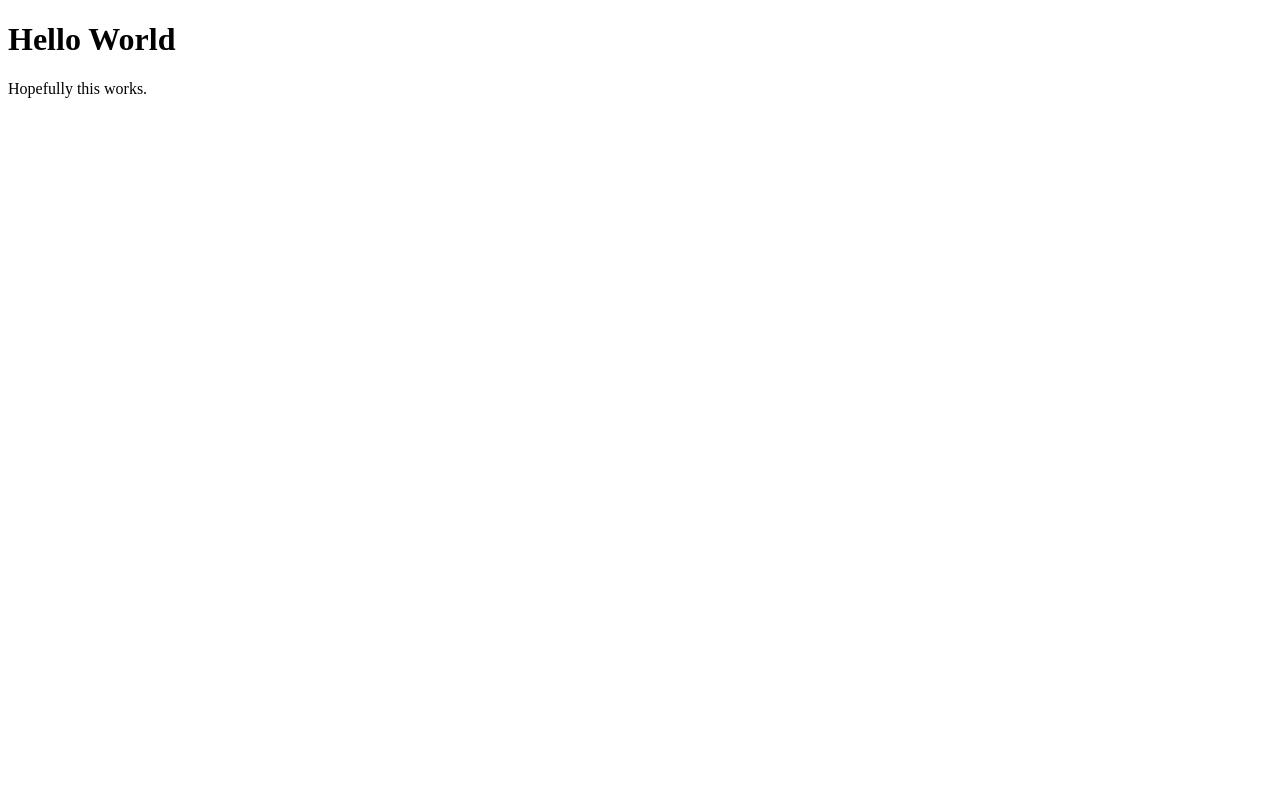
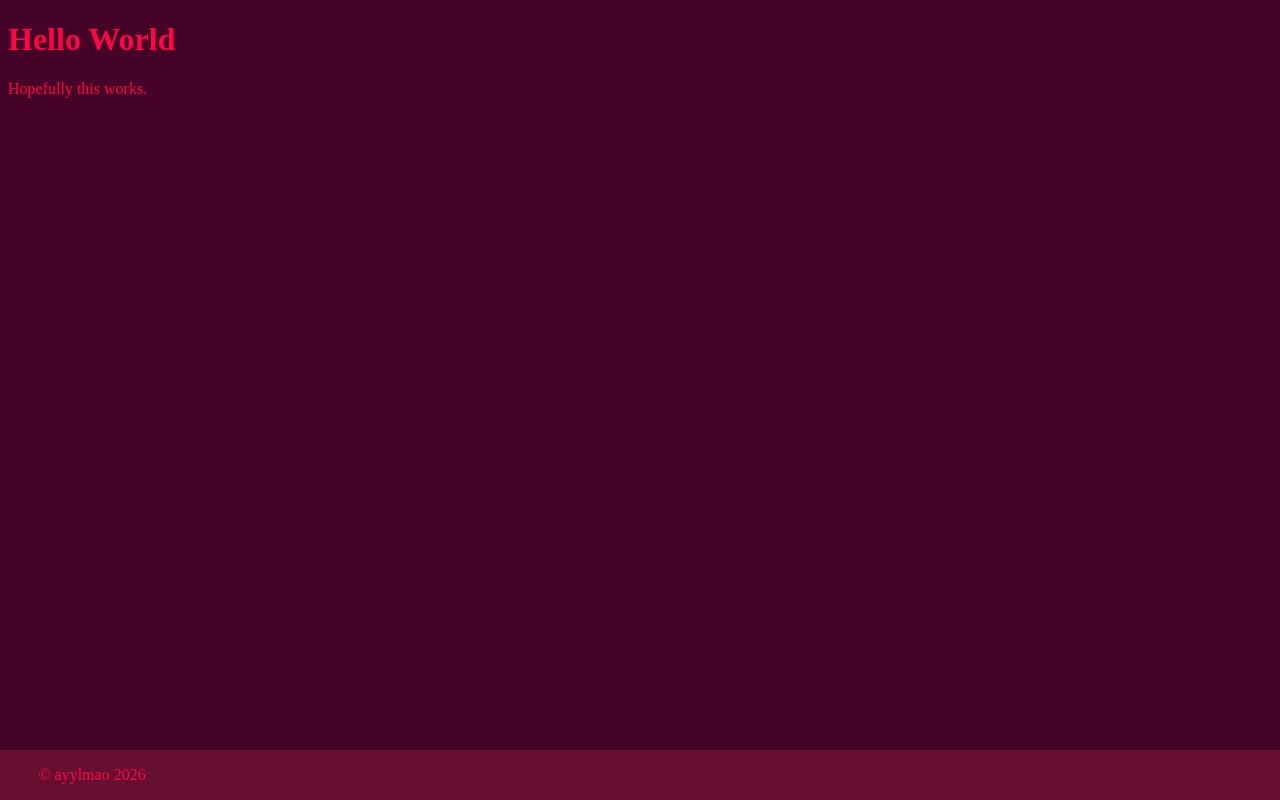
Before and after one commit to XElectricX/XElectricX.github.io, a plain HTML site: page index.html in a window 1280 px wide. Drawn offline with Linux system fonts and the light colour scheme.

Commit message:
Make a basic red page

```diff
--- a/index.html
+++ b/index.html
@@ -1,7 +1,15 @@
 <!DOCTYPE html>
 <html>
-<body>
-<h1>Hello World</h1>
-<p>Hopefully this works.</p>
-</body>
+	<head>
+		<title>WIP Page</title>
+		<link rel="stylesheet" href="style.css" />
+	</head>
+	<body>
+		<h1>Hello World</h1>
+		<p>Hopefully this works.</p>
+
+		<div id="footer">
+			<p>&copy; ayylmao 2026</p>
+		</div>
+	</body>
 </html>
--- a/style.css
+++ b/style.css
@@ -1,8 +1,33 @@
-body {
-	background-color: #fff;
-	color: #333;
+:root
+{
+	--color-bright-red: #ff0546;
+	--color-red: #9c173b;
+	--color-blood-red: #660f31;
+	--color-dark-red: #450327;
 }
 
-h1 {
+body
+{
+	background-color: var(--color-dark-red);
+	color: var(--color-bright-red);
+}
+
+h1
+{
 	font-size: 2em;
 }
+
+div#footer
+{
+	background-color: var(--color-blood-red);
+	color: var(--color-bright-red);
+
+	/* Extend the box of the footer to the whole width of the page */
+	width: 97%;
+	padding-left: 3%;
+
+	/* Align to bottom */
+	position: absolute;
+	bottom: 0;
+	left: 0;
+}
```
